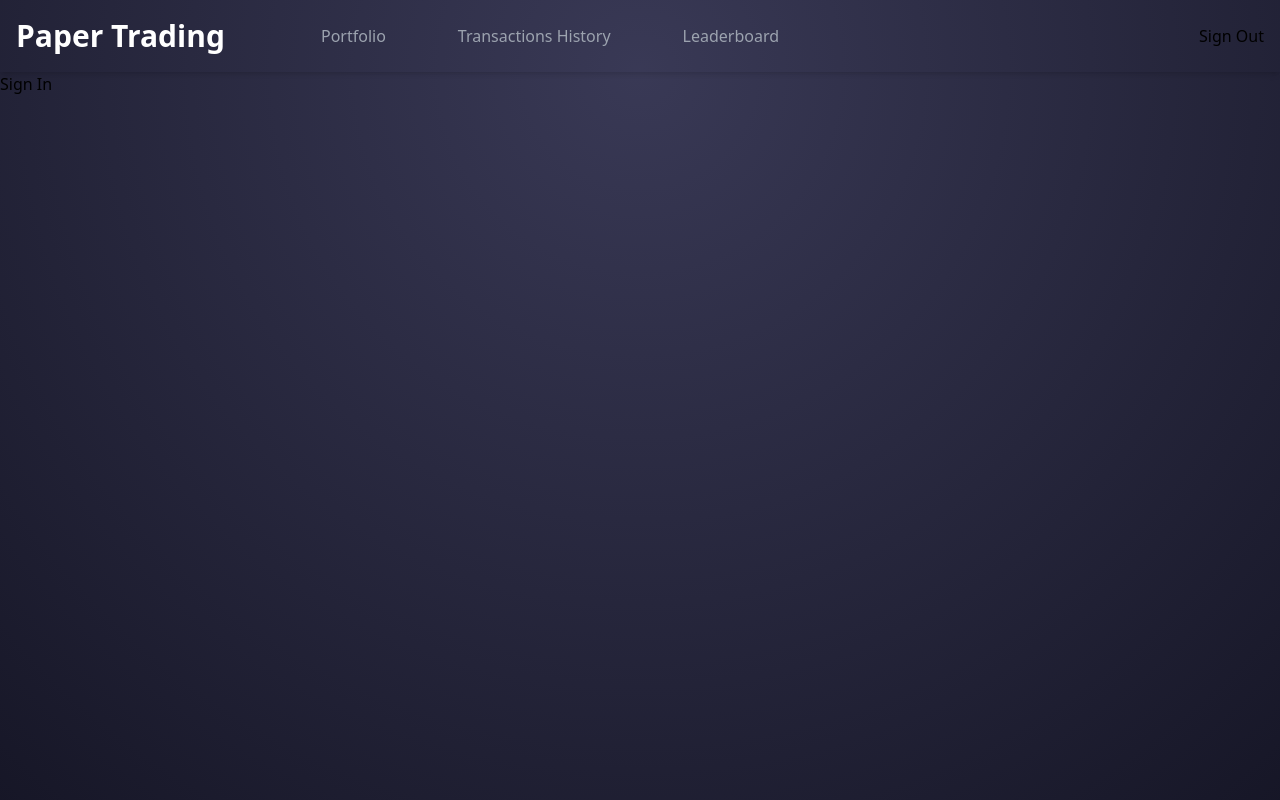
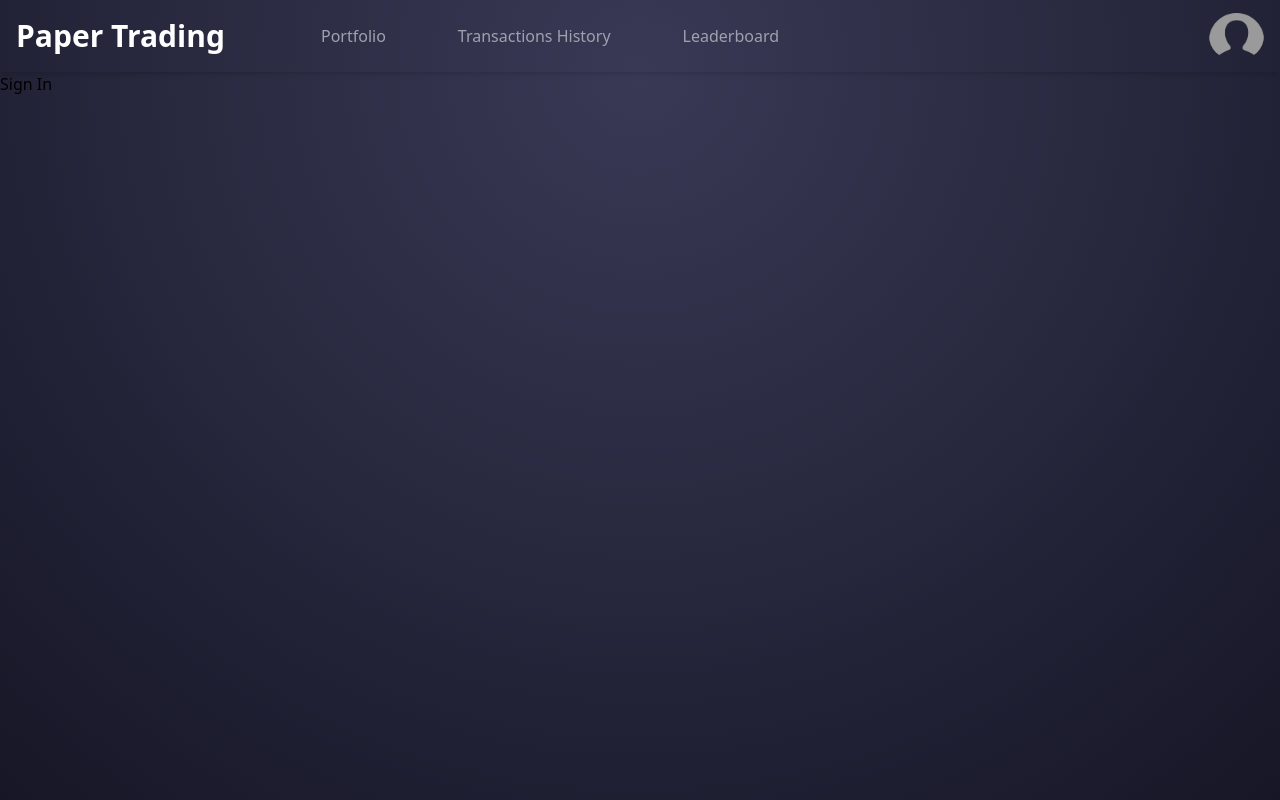
Before and after one commit to ben-cuff/virtual-paper-trading, a Next.js app: page / in a window 1280 px wide. Built offline with nearby package versions, Linux system fonts and the light colour scheme; no server answers.

Commit message:
added profile component with signin

```diff
--- a/src/components/navigation/navbar.tsx
+++ b/src/components/navigation/navbar.tsx
@@ -2,7 +2,7 @@
 
 import Link from "next/link";
 import { usePathname } from "next/navigation";
-import Logout from "./logout";
+import Profile from "./profile";
 
 export default function NavBar() {
 	const currentRoute = usePathname();
@@ -47,7 +47,7 @@ export default function NavBar() {
 						</Link>
 					</div>
 				</div>
-				<Logout />
+				<Profile />
 			</div>
 		</nav>
 	);
--- /dev/null
+++ b/src/components/navigation/profile.tsx
@@ -0,0 +1,81 @@
+"use client";
+
+import { signIn, signOut, useSession } from "next-auth/react";
+import Image from "next/image";
+import { useRouter } from "next/navigation";
+import { useState } from "react";
+
+export default function Profile() {
+	const { data: session } = useSession();
+	const [menuVisible, setMenuVisible] = useState(false);
+	const router = useRouter();
+
+	// Toggles the menu for when the user presses the profile picture
+	const toggleMenu = () => {
+		setMenuVisible(!menuVisible);
+	};
+
+	// Handle settings click
+	const handleSettingsClick = () => {
+		router.push("/settings"); // Navigate to the settings page
+	};
+
+	return (
+		<div className="relative inline-block text-left">
+			{session ? (
+				<div>
+					<Image
+						className="rounded-full cursor-pointer transition-transform transform hover:scale-105"
+						src="/Default-Profile-Picture-Transparent-Image.png"
+						alt="Profile Picture"
+						width={50}
+						height={50}
+						onClick={toggleMenu}
+					/>
+					<div
+						className={`absolute right-0 mt-2 bg-gray-700 rounded-lg shadow-lg ring-1 ring-black ring-opacity-5 transition-opacity duration-300 ease-in-out ${
+							menuVisible
+								? "opacity-100 translate-y-0 visible"
+								: "opacity-0 translate-y-2 invisible"
+						}`}
+					>
+						<ul className="">
+							<li className="border-b border-gray-500 py-1 rounded-t-md hover:bg-gray-600 transition-colors">
+								<Image
+									className="w-6 h-6 mx-auto my-2 rounded-full cursor-pointer transition-transform transform hover:scale-105 "
+									src="/setting.png"
+									alt="Settings"
+									width={30}
+									height={30}
+									title="Settings"
+									onClick={handleSettingsClick}
+								/>
+							</li>
+							<li
+								className="px-4 text-gray-200 hover:bg-gray-600 rounded-b-md cursor-pointer transition-colors"
+								style={{
+									paddingTop: "11px",
+									paddingBottom: "14px",
+								}}
+								onClick={() => void signOut()}
+							>
+								Logout
+							</li>
+						</ul>
+					</div>
+				</div>
+			) : (
+				<div>
+					<Image
+						className="rounded-full cursor-pointer transition-transform transform hover:scale-105"
+						src="/Default-Profile-Picture-Transparent-Image.png"
+						alt="Not Signed In"
+						width={55}
+						height={55}
+						onClick={() => void signIn()}
+					/>
+				</div>
+			)}
+		</div>
+	);
+}
```
Also changed, not shown: public/Default-Profile-Picture-Transparent-Image.png (added), public/setting.png (added).
